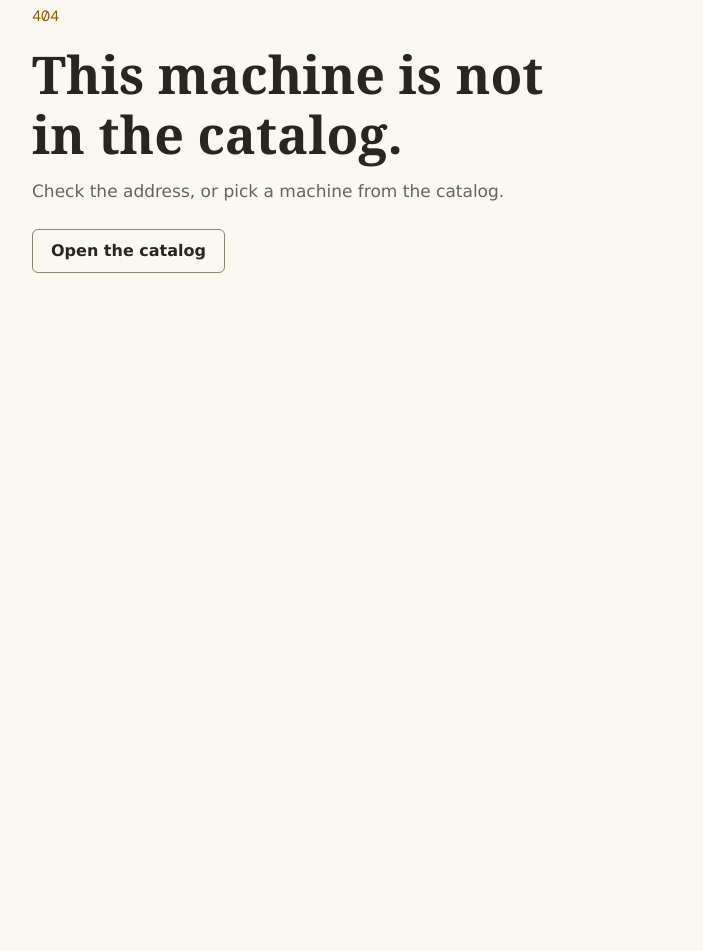
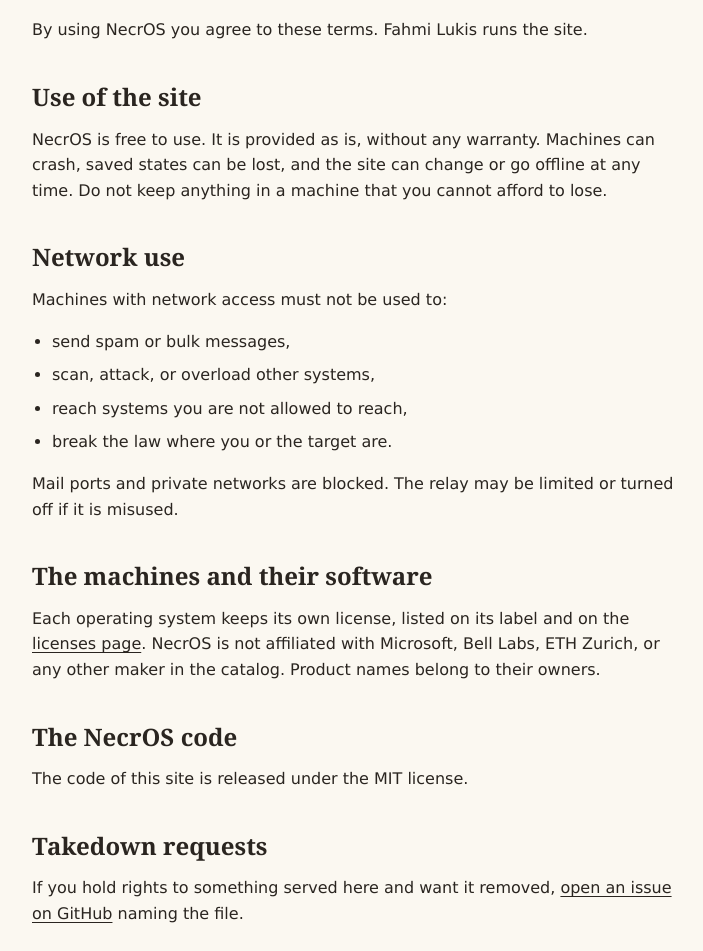
Before and after one commit to lksxyz/necr-os, a SvelteKit app in the folder apps/web/: page /terms in a window 1280 px wide. Before the commit this address had no page. Shown: the part 261-1212 px from the top of the page, without its empty margins (148-851 px from the left). Before the commit the page ends 800 px from the top, so only its background shows below. Built offline with nearby package versions, Linux system fonts and the light colour scheme.

Commit message:
feat(web): add terms of use page

```diff
--- /dev/null
+++ b/apps/web/src/routes/(site)/terms/+page.svelte
@@ -0,0 +1,50 @@
+<script lang="ts">
+	import { issuesUrl, operator } from '#lib/site.ts';
+</script>
+
+<svelte:head>
+	<title>Terms | NecrOS</title>
+	<meta name="description" content="The terms for using NecrOS and its machines." />
+</svelte:head>
+
+<article class="prose">
+	<h1>Terms of use</h1>
+	<p class="updated">Last updated 21 November 2026.</p>
+	<p>By using NecrOS you agree to these terms. {operator} runs the site.</p>
+
+	<h2>Use of the site</h2>
+	<p>
+		NecrOS is free to use. It is provided as is, without any warranty. Machines can crash, saved
+		states can be lost, and the site can change or go offline at any time. Do not keep anything in a
+		machine that you cannot afford to lose.
+	</p>
+
+	<h2>Network use</h2>
+	<p>Machines with network access must not be used to:</p>
+	<ul>
+		<li>send spam or bulk messages,</li>
+		<li>scan, attack, or overload other systems,</li>
+		<li>reach systems you are not allowed to reach,</li>
+		<li>break the law where you or the target are.</li>
+	</ul>
+	<p>
+		Mail ports and private networks are blocked. The relay may be limited or turned off if it is
+		misused.
+	</p>
+
+	<h2>The machines and their software</h2>
+	<p>
+		Each operating system keeps its own license, listed on its label and on the
+		<a href="/licenses">licenses page</a>. NecrOS is not affiliated with Microsoft, Bell Labs, ETH
+		Zurich, or any other maker in the catalog. Product names belong to their owners.
+	</p>
+
+	<h2>The NecrOS code</h2>
+	<p>The code of this site is released under the MIT license.</p>
+
+	<h2>Takedown requests</h2>
+	<p>
+		If you hold rights to something served here and want it removed,
+		<a href={issuesUrl}>open an issue on GitHub</a> naming the file.
+	</p>
+</article>
```
